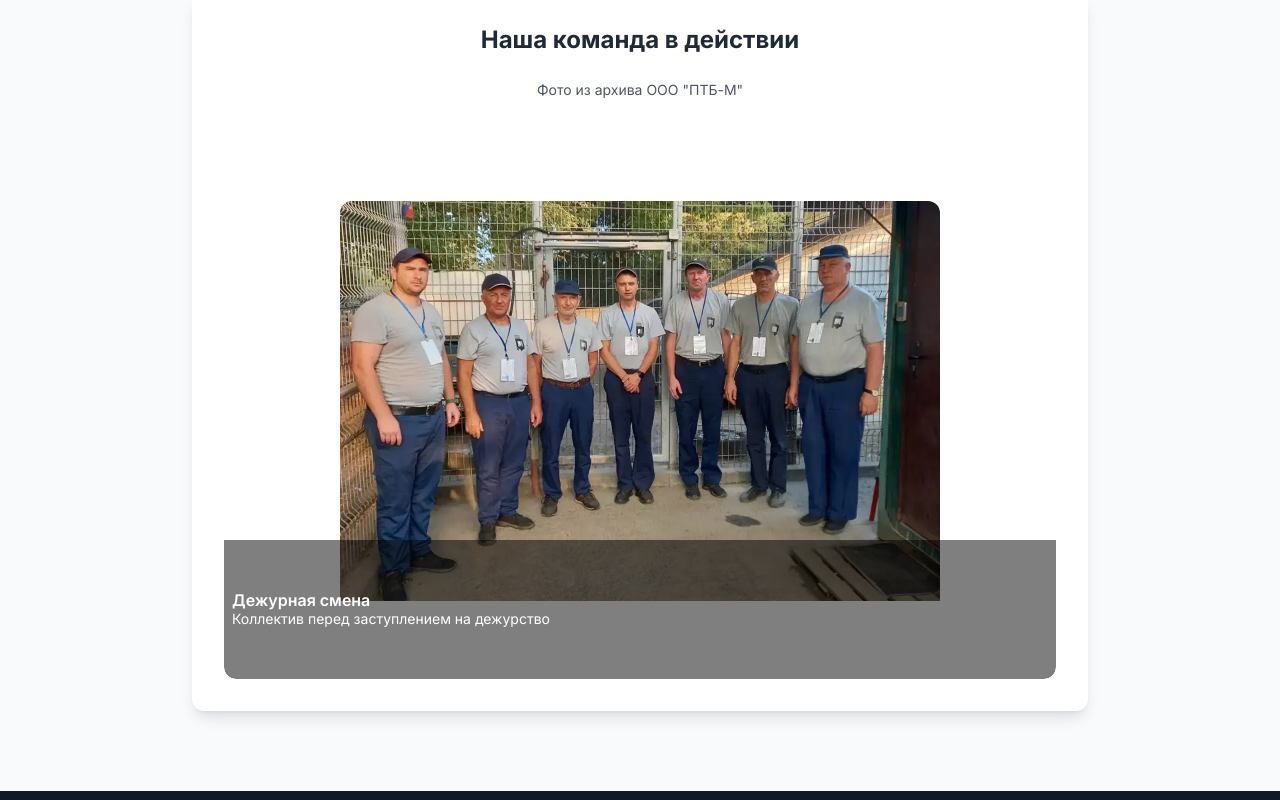
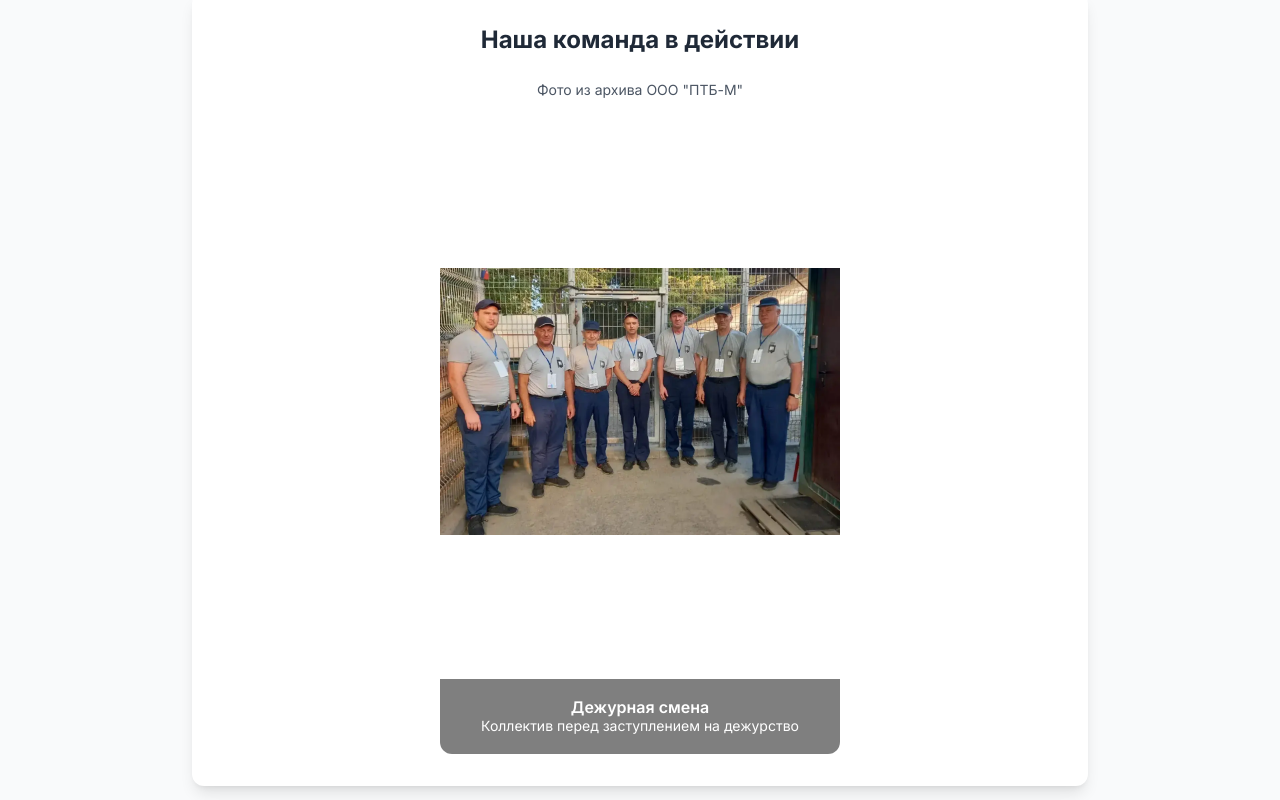
Before and after one commit to OC62/ptb-m-landing-nextjs, a Next.js app: page /about in a window 1280 px wide. Shown: the part 1020-1820 px from the top of the page. Built offline with nearby package versions, Linux system fonts and the light colour scheme.

Commit message:
Оптимизация работы сайта 26.09 вариант 21

```diff
--- a/src/app/components/sections/About.jsx
+++ b/src/app/components/sections/About.jsx
@@ -3,7 +3,7 @@
 import { motion } from 'framer-motion';
 import { Swiper, SwiperSlide } from 'swiper/react';
 import { Autoplay, Navigation } from 'swiper/modules';
-import LazyImage from '../LazyImage';
+import Image from 'next/image'; // Импортируем next/image
 
 import 'swiper/css';
 import 'swiper/css/autoplay';
@@ -179,32 +179,32 @@ const About = () => {
                   key={index}
                   className="flex items-center justify-center"
                 >
-                  {/* Внешний контейнер слайда - исправленная структура */}
-                  <div className="relative w-full rounded-xl overflow-hidden">
+                  {/* Внешний контейнер слайда - обновленная структура для адаптивности */}
+                  <div className="relative w-full rounded-xl overflow-hidden flex flex-col items-center"> {/* Добавлены flex-col и items-center */}
                     {/* Контейнер с фиксированным соотношением сторон для изображения */}
-                    <div className="w-full" style={{ paddingBottom: '66.67%' }}>
+                    <div className="w-full max-w-[400px] relative" style={{ paddingBottom: '66.67%' }}> {/* Ограничиваем ширину */}
                       <div className="absolute inset-0 flex items-center justify-center">
-                        <LazyImage
+                        <Image
                           src={member.src}
                           alt={`${member.name} - ${member.position}`}
-                          width={600}
-                          height={400}
+                          fill // Используем fill для растягивания
+                          sizes="(max-width: 374px) 95vw, (max-width: 640px) 600px, 400px" // Указываем размеры для ленивой загрузки
                           quality={70}
-                          placeholder="blur"
                           className="max-h-full max-w-full object-contain rounded-t-xl"
+                          loading="lazy" // Включаем lazy loading
                         />
                       </div>
                     </div>
 
-                    {/* Текстовый блок ВНЕ контейнера с paddingBottom - ключевое изменение */}
+                    {/* Текстовый блок - обновлен для адаптивности */}
                     <div
-                      className="absolute bottom-0 left-0 right-0 bg-black/50 text-white rounded-b-xl"
+                      className="bg-black/50 text-white rounded-b-xl w-full max-w-[400px] flex items-center justify-center" // Добавлены w-full и max-w-[400px], flex, items-center, justify-center
                       style={{
                         minHeight: '75px',
                         height: '25%',
                       }}
                     >
-                      <div className="p-2 h-full flex flex-col justify-center">
+                      <div className="p-2 h-full flex flex-col justify-center items-center text-center"> {/* Добавлены flex-col, justify-center, items-center, text-center */}
                         <p
                           className="font-semibold text-base sm:text-sm md:text-base xs:text-xs xxs:text-[0.85rem] xxxs:text-[0.75rem] xxxxs:text-[0.65rem] mb-0.5"
                           style={{ lineHeight: '1.1' }}
--- a/src/app/globals.css
+++ b/src/app/globals.css
@@ -100,58 +100,7 @@ h6 {
   @apply w-full h-full min-h-[80px] border-0 m-0 p-0 block object-cover scale-100;
 }
 
-/* Стили для кастомной навигации слайдера */
-.about-swiper-prev,
-.about-swiper-next {
-  transition: all 0.3s ease;
-}
-
-.about-swiper-prev:hover,
-.about-swiper-next:hover {
-  background: rgba(255, 255, 255, 0.95) !important;
-  transform: translateY(-50%) scale(1.1);
-}
-
-.about-swiper-prev:focus,
-.about-swiper-next:focus {
-  outline: 2px solid #3b82f6;
-  outline-offset: 2px;
-}
-
-.swiper-button-prev svg,
-.swiper-button-next svg {
-  display: none !important;
-}
-
-.swiper-button-prev::after,
-.swiper-button-next::after {
-  content: '';
-  width: 10px;
-  height: 10px;
-  border-top: 2px solid #4B5563;
-  border-right: 2px solid #4B5563;
-  transition: all 0.2s ease;
-}
-
-.swiper-button-prev::after {
-  transform: rotate(-135deg);
-  margin-right: -2px;
-}
-
-.swiper-button-next::after {
-  transform: rotate(45deg);
-  margin-left: -2px;
-}
-
-.swiper-button-prev:hover::after,
-.swiper-button-next:hover::after {
-  border-color: #1E40AF;
-}
-
-.swiper-button-prev:hover,
-.swiper-button-next:hover {
-  background: rgba(255, 255, 255, 0.95);
-}
+/* Стили для кастомной навигации слайдера - УДАЛЕНЫ */
 
 /* === УСКОРЕННЫЕ СТИЛИ ДЛЯ ПРЕЛОАДЕРА (2 секунды) === */
 .animation-preloader {
```
